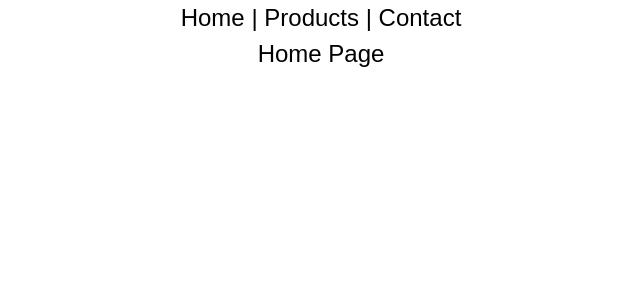
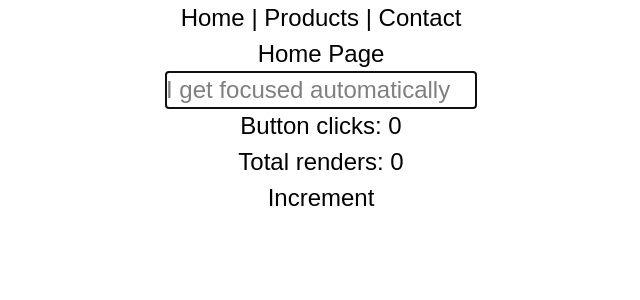
Before and after one commit to Ad38056/react_practice, a React (Vite) app: page / in a window 1280 px wide. Shown: the top 300 px of the page, without its empty margins (319-959 px from the left). Built offline with nearby package versions, Linux system fonts and the light colour scheme.

Commit message:
Add useRef examples to Home page

```diff
--- a/src/pages/Home.jsx
+++ b/src/pages/Home.jsx
@@ -1,7 +1,21 @@
+import { useRef, useEffect, useState } from "react";
 function Home() {
+  const inputRef = useRef(null);
+  const renderCount = useRef(0);
+  const [count, setCount] = useState(0);
+  useEffect(() => {
+    inputRef.current.focus();
+  }, []);
+  useEffect(() => {
+    renderCount.current += 1;
+  });
   return (
     <>
       <h1>Home Page</h1>
+      <input ref={inputRef} placeholder="I get focused automatically" />
+      <p>Button clicks: {count}</p>
+      <p>Total renders: {renderCount.current}</p>
+      <button onClick={() => setCount((prev) => prev + 1)}>Increment</button>
     </>
   );
 }
```
